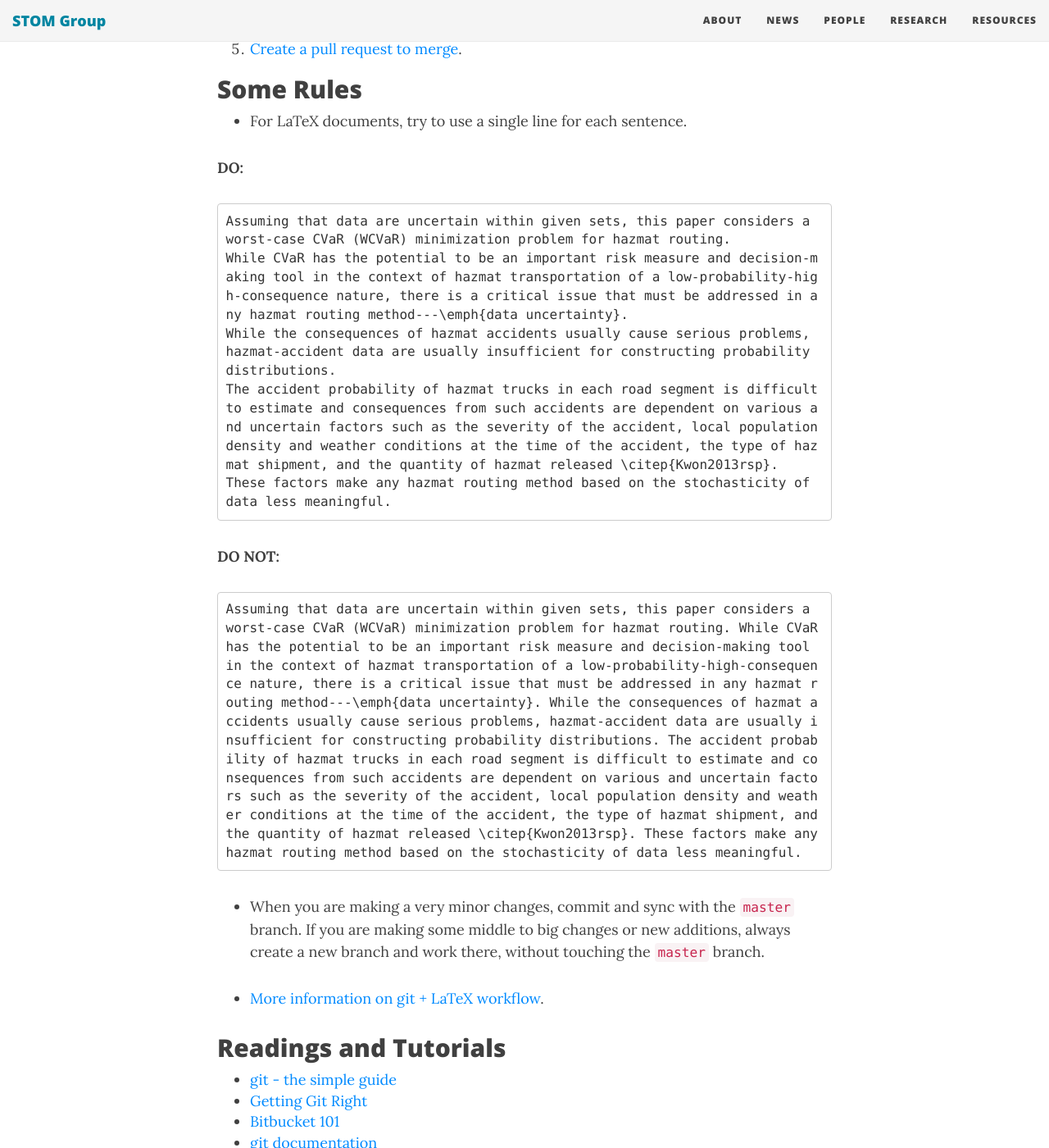
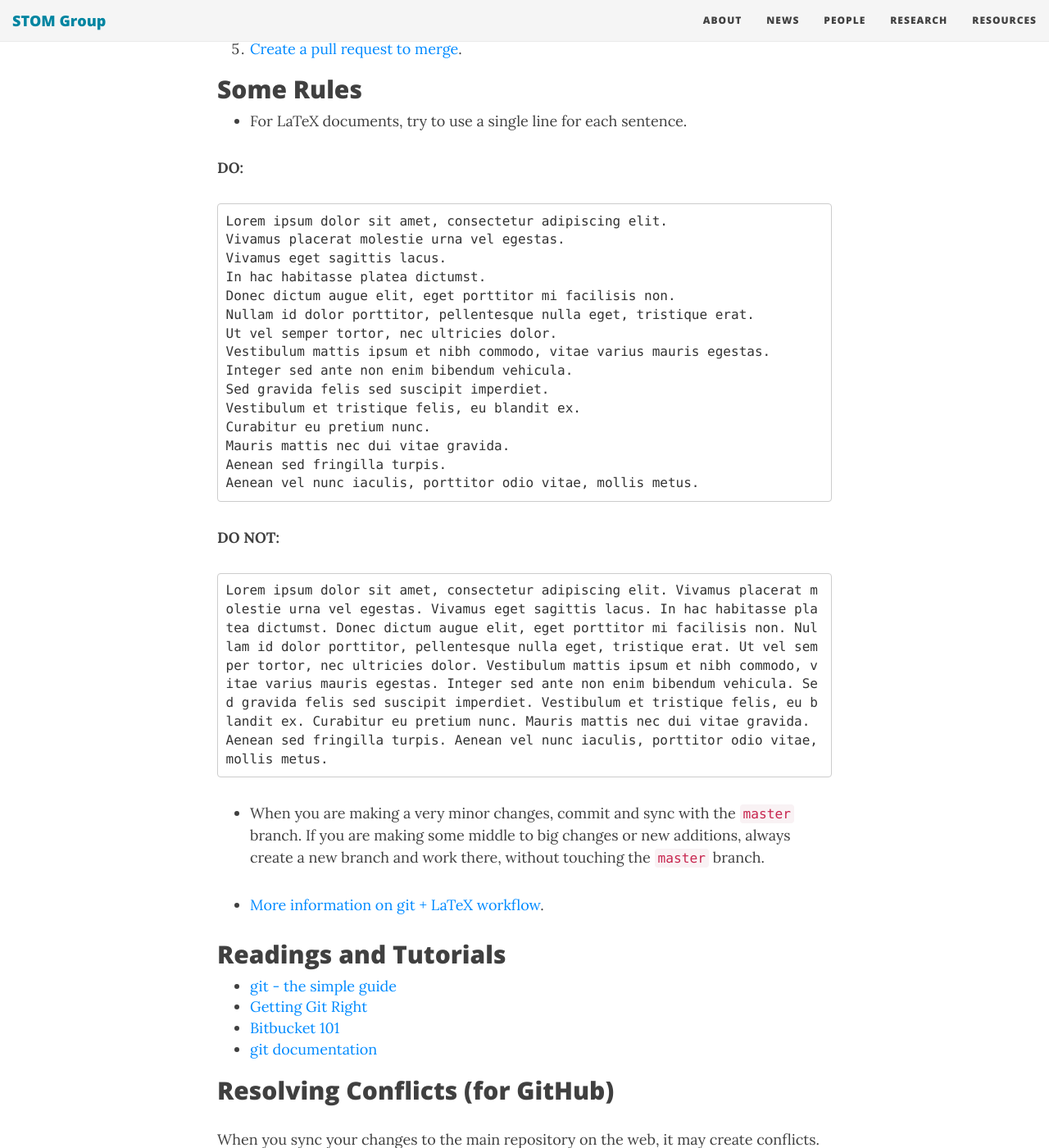
Before and after one commit to STOM-Group/stom.chkwon.net, a Jekyll site: the page built from resources/git.md, in a window 1280 px wide and 1400 px high, scrolled down 849 px. Shown: the whole window at 82% size. Built offline with Jekyll 4.4.1, drawn with Linux system fonts in a browser that asks for light colours; nearby versions of some CDN libraries; comment, search, counter and statistics services are not loaded.

Commit message:
used lipsum for git.md

```diff
--- a/resources/git.md
+++ b/resources/git.md
@@ -33,17 +33,27 @@ You're now ready. Learn how to do the following tasks.
 **DO:**
 
 ~~~ latex
-Assuming that data are uncertain within given sets, this paper considers a worst-case CVaR (WCVaR) minimization problem for hazmat routing.
-While CVaR has the potential to be an important risk measure and decision-making tool in the context of hazmat transportation of a low-probability-high-consequence nature, there is a critical issue that must be addressed in any hazmat routing method---\emph{data uncertainty}.
-While the consequences of hazmat accidents usually cause serious problems, hazmat-accident data are usually insufficient for constructing probability distributions.
-The accident probability of hazmat trucks in each road segment is difficult to estimate and consequences from such accidents are dependent on various and uncertain factors such as the severity of the accident, local population density and weather conditions at the time of the accident, the type of hazmat shipment, and the quantity of hazmat released \citep{Kwon2013rsp}.
-These factors make any hazmat routing method based on the stochasticity of data less meaningful.
+Lorem ipsum dolor sit amet, consectetur adipiscing elit.
+Vivamus placerat molestie urna vel egestas.
+Vivamus eget sagittis lacus.
+In hac habitasse platea dictumst.
+Donec dictum augue elit, eget porttitor mi facilisis non.
+Nullam id dolor porttitor, pellentesque nulla eget, tristique erat.
+Ut vel semper tortor, nec ultricies dolor.
+Vestibulum mattis ipsum et nibh commodo, vitae varius mauris egestas.
+Integer sed ante non enim bibendum vehicula.
+Sed gravida felis sed suscipit imperdiet.
+Vestibulum et tristique felis, eu blandit ex.
+Curabitur eu pretium nunc.
+Mauris mattis nec dui vitae gravida.
+Aenean sed fringilla turpis.
+Aenean vel nunc iaculis, porttitor odio vitae, mollis metus.
 ~~~
 
 **DO NOT:**
 
-~~~latex
-Assuming that data are uncertain within given sets, this paper considers a worst-case CVaR (WCVaR) minimization problem for hazmat routing. While CVaR has the potential to be an important risk measure and decision-making tool in the context of hazmat transportation of a low-probability-high-consequence nature, there is a critical issue that must be addressed in any hazmat routing method---\emph{data uncertainty}. While the consequences of hazmat accidents usually cause serious problems, hazmat-accident data are usually insufficient for constructing probability distributions. The accident probability of hazmat trucks in each road segment is difficult to estimate and consequences from such accidents are dependent on various and uncertain factors such as the severity of the accident, local population density and weather conditions at the time of the accident, the type of hazmat shipment, and the quantity of hazmat released \citep{Kwon2013rsp}. These factors make any hazmat routing method based on the stochasticity of data less meaningful.
+~~~ latex
+Lorem ipsum dolor sit amet, consectetur adipiscing elit. Vivamus placerat molestie urna vel egestas. Vivamus eget sagittis lacus. In hac habitasse platea dictumst. Donec dictum augue elit, eget porttitor mi facilisis non. Nullam id dolor porttitor, pellentesque nulla eget, tristique erat. Ut vel semper tortor, nec ultricies dolor. Vestibulum mattis ipsum et nibh commodo, vitae varius mauris egestas. Integer sed ante non enim bibendum vehicula. Sed gravida felis sed suscipit imperdiet. Vestibulum et tristique felis, eu blandit ex. Curabitur eu pretium nunc. Mauris mattis nec dui vitae gravida. Aenean sed fringilla turpis. Aenean vel nunc iaculis, porttitor odio vitae, mollis metus.
 ~~~
 
 * When you are making a very minor changes, commit and sync with the `master` branch. If you are making some middle to big changes or new additions, always create a new branch and work there, without touching the `master` branch.
```
